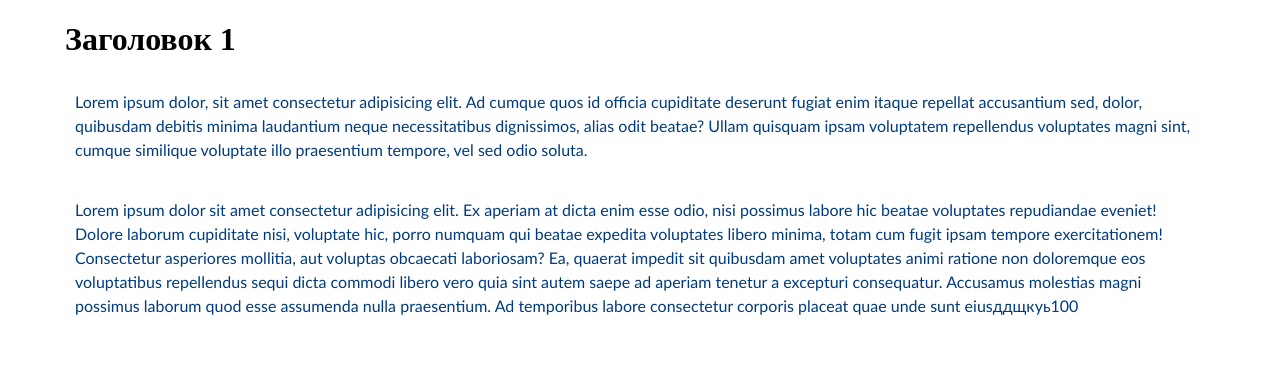
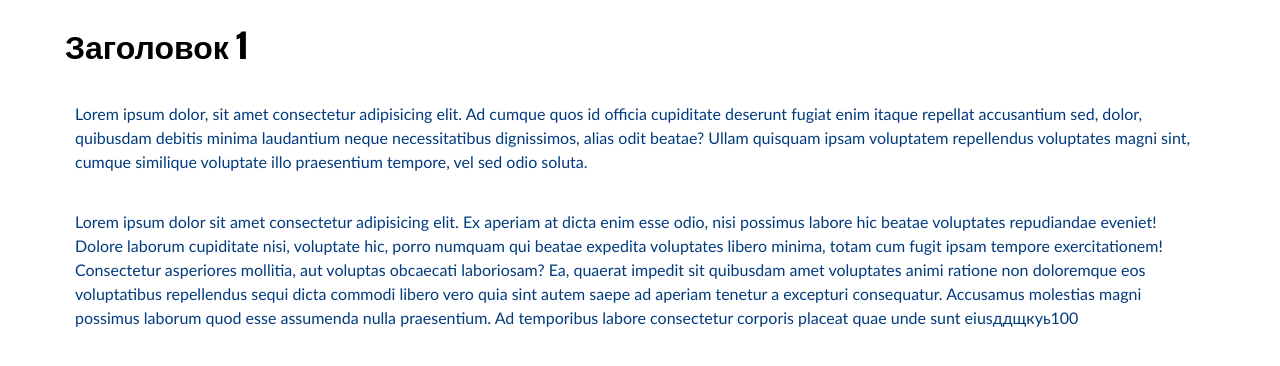
Before and after one commit to linuxstomp/HTML, a plain HTML site: page index.html in a window 1280 px wide. Drawn offline with Linux system fonts and the light colour scheme.

Commit message:
Изменение стилей заголовков

```diff
--- a/style.css
+++ b/style.css
@@ -11,3 +11,8 @@ p {
   line-height: 1.5em;
   padding: 10px;
 }
+
+
+h1,h2,h3,h4,h5,h5{
+  font-family: Impact, Haettenschweiler, 'Arial Narrow Bold', sans-serif;
+}
```
